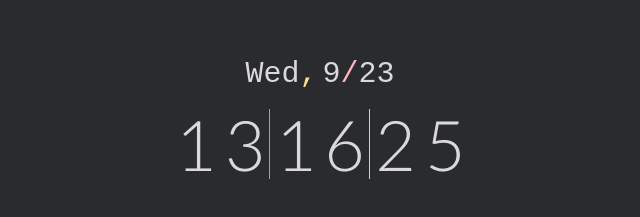
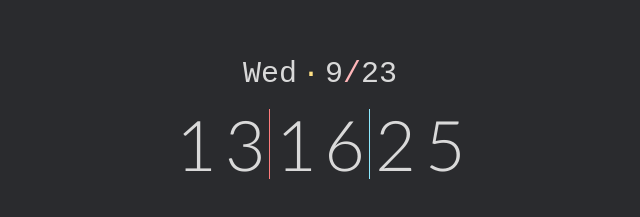
Before and after one commit to karenying/chromepage, a browser extension: page index.html in a window 1280 px wide. Shown: the part 239-456 px from the top of the page, 320-960 px from the left. Drawn offline with Linux system fonts and the light colour scheme.

Commit message:
Change comma to dot

```diff
--- a/index.css
+++ b/index.css
@@ -43,9 +43,9 @@ body {
     color: white;
 }
 
-#comma {
+#dot {
     color: #ffe084;
-    margin-right: 5px;
+    margin: 0px 5px;
 }
 
 #slash {
--- a/index.html
+++ b/index.html
@@ -9,7 +9,7 @@
         <div class="container">
             <p id="date">
                 <span id="day"></span>
-                <span id="comma">, </span>
+                <span id="dot">&middot</span>
                 <span id="month"></span>
                 <span id="slash">/</span>
                 <span id="num-date"></span>
```
